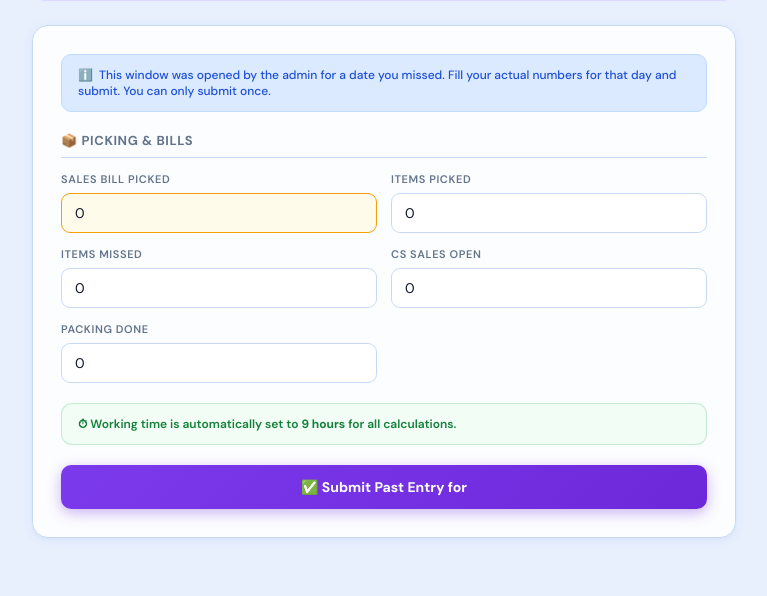
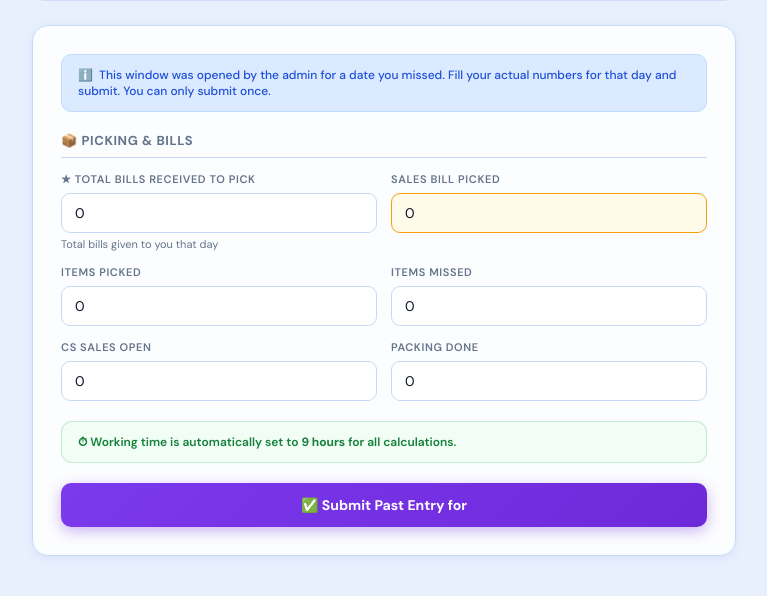
Before and after one commit to Ak-Warrior47/IndianPharma-IP--system, a Flask app: template templates/past_entry.html in a window 1280 px wide. Shown: the part 158-754 px from the top of the page, without its empty margins (256-1023 px from the left). Run offline with Flask 3, Linux system fonts and the light colour scheme; the template is opened without the code that fills it, so the values that code supplies are empty.

Commit message:
Update past_entry.html

```diff
--- a/templates/past_entry.html
+++ b/templates/past_entry.html
@@ -176,10 +176,15 @@ body {
       <div class="form-grid">
 
         {% if staff_type == 'checker' %}
-        <div class="field" style="grid-column:span 2;margin-bottom:10px;">
+        <div class="field">
           <label>★ Total Bills Received That Day</label>
           <input type="number" name="bills_received" id="pe_bills_received" min="0" value="0" required oninput="updatePeTotals()">
-          <small>All bills given to you that day to check</small>
+          <small>All bills given to you that day</small>
+        </div>
+        <div class="field">
+          <label>★ Pending Bills (not checked)</label>
+          <input type="number" name="pending_bills_manual" id="pe_pending_manual" min="0" value="0" oninput="updatePeTotals()">
+          <small>Bills you could not complete that day</small>
         </div>
         <!-- LIVE TOTAL BANNER -->
         <div style="grid-column:span 2;display:flex;gap:10px;margin-bottom:4px;">
@@ -196,7 +201,12 @@ body {
           <div style="flex:1;background:rgba(254,242,242,0.85);border:1.5px solid rgba(220,38,38,0.25);border-radius:13px;padding:14px 18px;backdrop-filter:blur(10px);text-align:center;">
             <div style="font-size:10px;font-weight:800;color:#dc2626;text-transform:uppercase;letter-spacing:.7px;margin-bottom:4px;">Pending Bills</div>
             <div style="font-size:30px;font-weight:800;color:#991b1b;" id="pe_pending">0</div>
-            <div style="font-size:11px;color:#64748b;margin-top:2px;">Received − Checked</div>
+            <div style="font-size:11px;color:#64748b;margin-top:2px;">Manually entered</div>
+          </div>
+          <div style="flex:1;background:rgba(240,253,244,0.85);border:1.5px solid rgba(22,163,74,0.25);border-radius:13px;padding:14px 18px;backdrop-filter:blur(10px);text-align:center;">
+            <div style="font-size:10px;font-weight:800;color:#16a34a;text-transform:uppercase;letter-spacing:.7px;margin-bottom:4px;">Clearance Rate</div>
+            <div style="font-size:30px;font-weight:800;color:#14532d;" id="pe_clearance">100%</div>
+            <div style="font-size:11px;color:#64748b;margin-top:2px;">Checked÷(Checked+Pending)</div>
           </div>
         </div>
         <div class="field">
@@ -220,6 +230,11 @@ body {
           <input type="number" name="packing_done" min="0" value="0">
         </div>
         {% else %}
+        <div class="field">
+          <label>★ Total Bills Received to Pick</label>
+          <input type="number" name="total_bills_received" min="0" value="0" required>
+          <small>Total bills given to you that day</small>
+        </div>
         <div class="field">
           <label>Sales Bill Picked</label>
           <input type="number" name="sales_bills_open" min="0" value="0" required class="urgent">
@@ -258,16 +273,18 @@ function updatePeTotals(){
   var sbU=parseInt(document.getElementById('pe_sb_urgent')?.value||0)||0;
   var itN=parseInt(document.getElementById('pe_item_normal')?.value||0)||0;
   var itU=parseInt(document.getElementById('pe_item_urgent')?.value||0)||0;
-  var brEl=document.getElementById('pe_bills_received');
-  var br=brEl?parseInt(brEl.value||0)||0:0;
+  var pd=parseInt(document.getElementById('pe_pending_manual')?.value||0)||0;
   var totalSB=sbN+sbU;
-  var pending=Math.max(br-totalSB,0);
+  var totalForClearance=totalSB+pd;
+  var clearance=totalForClearance>0?Math.round(totalSB/totalForClearance*100):100;
   var tSB=document.getElementById('pe_total_sb');
   var tIT=document.getElementById('pe_total_items');
   var tPD=document.getElementById('pe_pending');
+  var tCL=document.getElementById('pe_clearance');
   if(tSB) tSB.textContent=totalSB;
   if(tIT) tIT.textContent=itN+itU;
-  if(tPD){tPD.textContent=pending;tPD.style.color=pending>0?'#dc2626':'#16a34a';}
+  if(tPD){tPD.textContent=pd;tPD.style.color=pd>0?'#dc2626':'#16a34a';}
+  if(tCL){tCL.textContent=clearance+'%';tCL.style.color=clearance>=90?'#16a34a':clearance>=75?'#d97706':'#dc2626';}
 }
 </script>
 </body>
```
